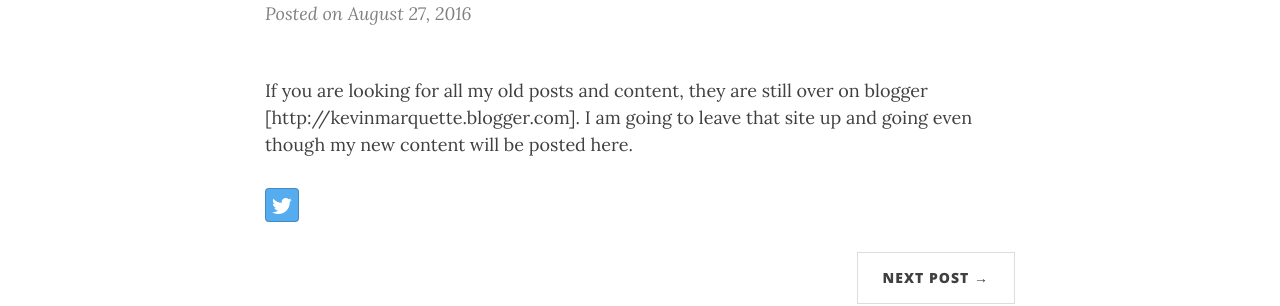
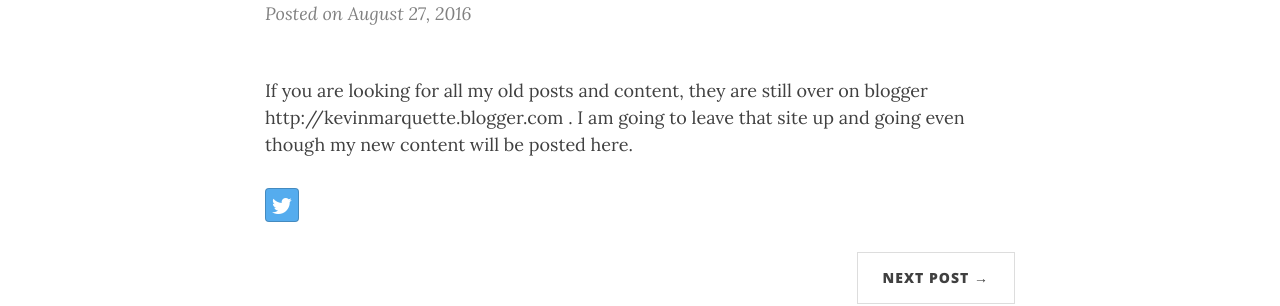
Before and after one commit to KevinMarquette/kevinmarquette.github.io, a Jekyll site: the page built from _posts/2016-08-27-kevin-marquette-old-content.md, in a window 1280 px wide. Shown: the part 249-555 px from the top of the page. Built offline with Jekyll 4.4.1, drawn with Linux system fonts in a browser that asks for light colours; nearby versions of some CDN libraries.

Commit message:
fixed link

```diff
--- a/_posts/2016-08-27-kevin-marquette-old-content.md
+++ b/_posts/2016-08-27-kevin-marquette-old-content.md
@@ -4,4 +4,4 @@ title: "Kevin Marquette, Old Content"
 date: 2016-08-27
 ---
 
-If you are looking for all my old posts and content, they are still over on blogger [http://kevinmarquette.blogger.com]. I am going to leave that site up and going even though my new content will be posted here.
+If you are looking for all my old posts and content, they are still over on blogger http://kevinmarquette.blogger.com . I am going to leave that site up and going even though my new content will be posted here.
```
